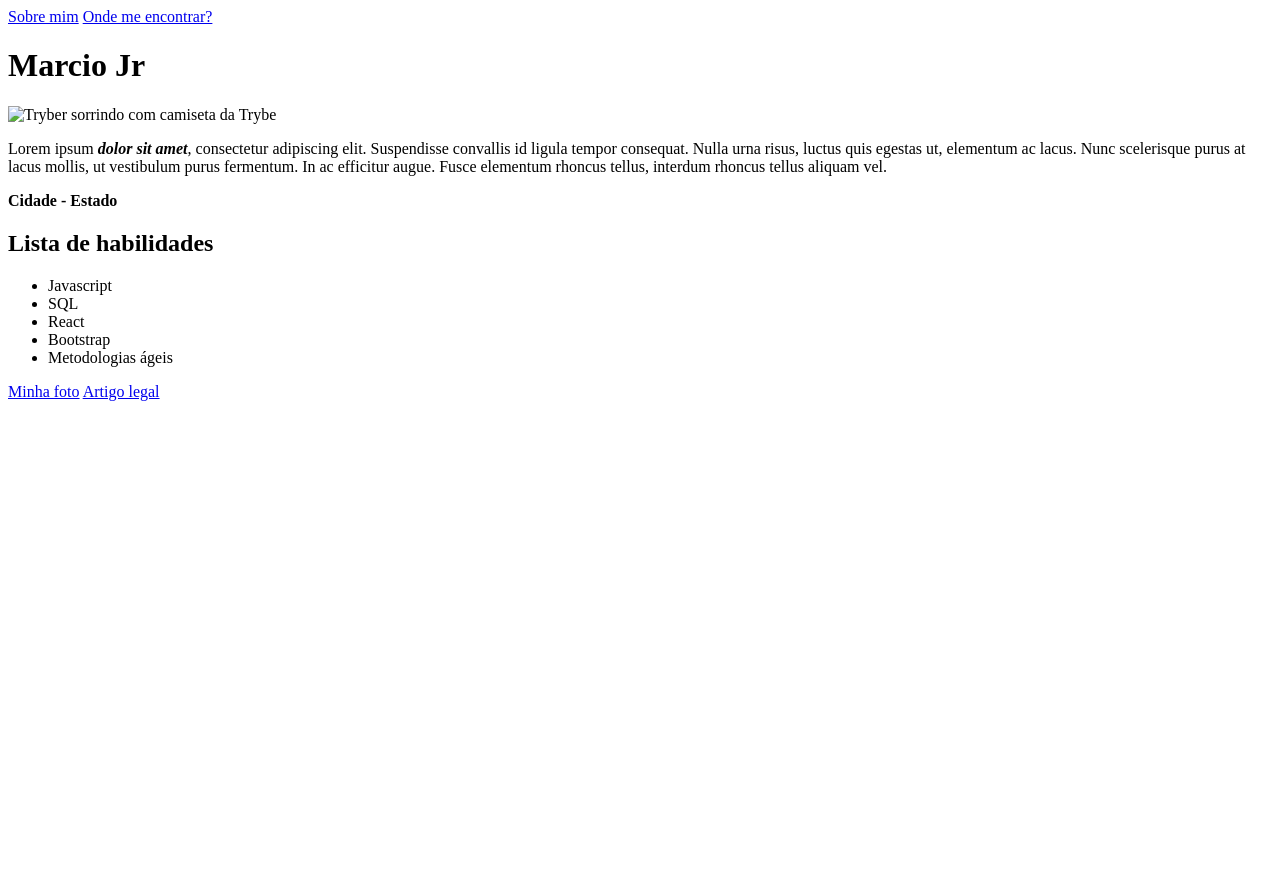
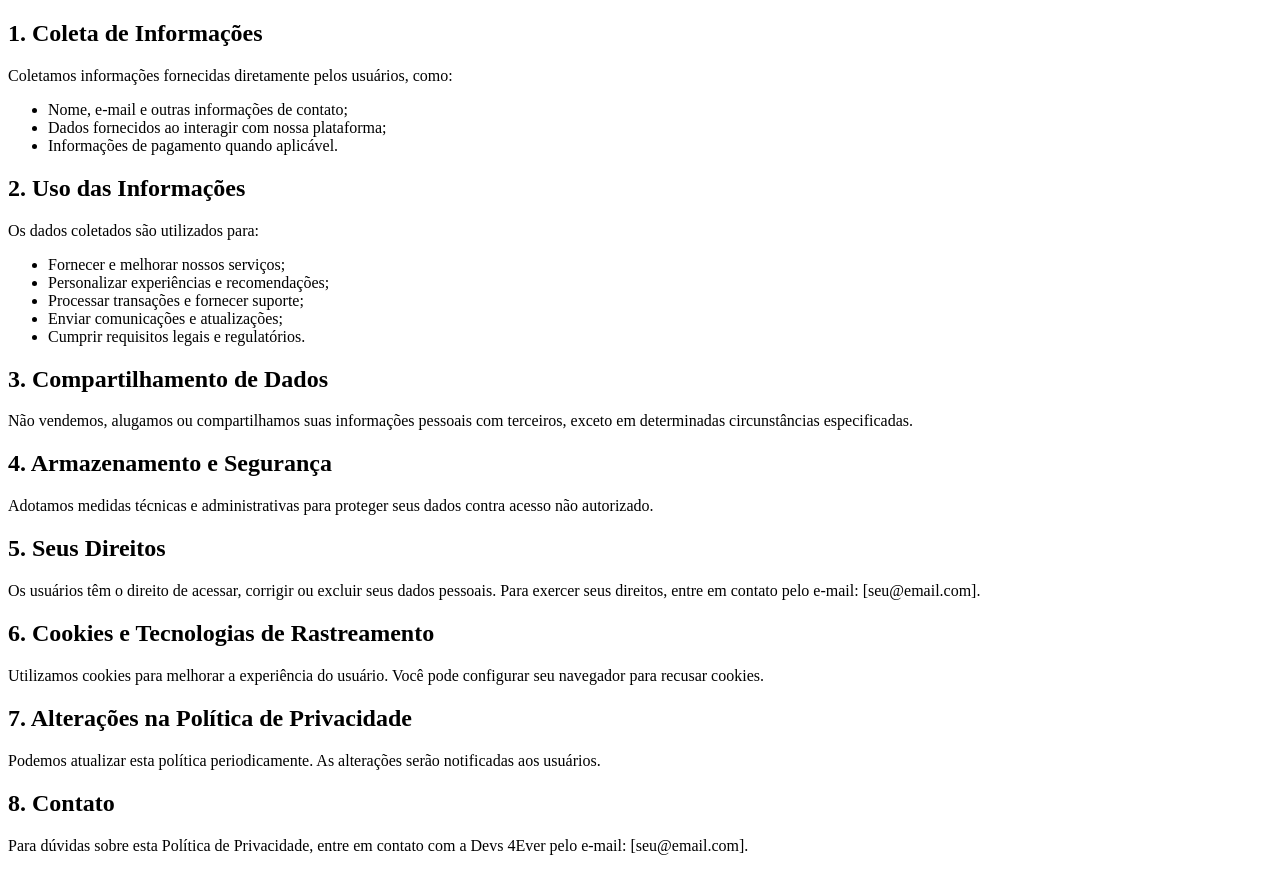
Before and after one commit to Marcio1505/Devs4everPrivacyPolicy, a plain HTML site: page index.html in a window 1280 px wide. Before the commit the page ends 800 px from the top, so only its background shows below. Drawn offline with Linux system fonts and the light colour scheme.

Commit message:
Update index.html

```diff
--- a/index.html
+++ b/index.html
@@ -4,24 +4,44 @@
     <meta charset="UTF-8">
     <meta http-equiv="X-UA-Compatible" content="IE=edge">
     <meta name="viewport" content="width=device-width, initial-scale=1.0">
-    <title>Meu Portifolio web</title>
+    <title>Devs 4Ever's Privacy Policy</title>
 </head>
 <body>
-      <a href="Sobre mim">Sobre mim</a>
-      <a href="pagina web github">Onde me encontrar?</a>
-      <h1 class="Meu nome">Marcio Jr</h1>
-      <img src="sua-foto.jpeg" alt="Tryber sorrindo com camiseta da Trybe" id="foto">
-      <p class="descricao">Lorem ipsum <strong><em>dolor sit amet</em></strong>, consectetur adipiscing elit. Suspendisse convallis id ligula tempor consequat. Nulla urna risus, luctus quis egestas ut, elementum ac lacus. Nunc scelerisque purus at lacus mollis, ut vestibulum purus fermentum. In ac efficitur augue. Fusce elementum rhoncus tellus, interdum rhoncus tellus aliquam vel.</p>
-      <p class="resido"><strong>Cidade - Estado</strong></p>
-      <h2>Lista de habilidades</h2>
-      <ul>
-        <li class="javascript">Javascript</li>
-        <li class="sql">SQL</li>
-        <li class="react">React</li>
-        <li class="bootstrap">Bootstrap</li>
-        <li class="metoAgil">Metodologias ágeis</li>
-      </ul>
-      <a href="#minha-foto">Minha foto</a>
-      <a href="https://blog.betrybe.com/carreira/frontend/" target="_blank">Artigo legal</a>
+     <h2>1. Coleta de Informações</h2>
+    <p>Coletamos informações fornecidas diretamente pelos usuários, como:</p>
+    <ul>
+        <li>Nome, e-mail e outras informações de contato;</li>
+        <li>Dados fornecidos ao interagir com nossa plataforma;</li>
+        <li>Informações de pagamento quando aplicável.</li>
+    </ul>
+
+    <h2>2. Uso das Informações</h2>
+    <p>Os dados coletados são utilizados para:</p>
+    <ul>
+        <li>Fornecer e melhorar nossos serviços;</li>
+        <li>Personalizar experiências e recomendações;</li>
+        <li>Processar transações e fornecer suporte;</li>
+        <li>Enviar comunicações e atualizações;</li>
+        <li>Cumprir requisitos legais e regulatórios.</li>
+    </ul>
+
+    <h2>3. Compartilhamento de Dados</h2>
+    <p>Não vendemos, alugamos ou compartilhamos suas informações pessoais com terceiros, exceto em determinadas circunstâncias especificadas.</p>
+
+    <h2>4. Armazenamento e Segurança</h2>
+    <p>Adotamos medidas técnicas e administrativas para proteger seus dados contra acesso não autorizado.</p>
+
+    <h2>5. Seus Direitos</h2>
+    <p>Os usuários têm o direito de acessar, corrigir ou excluir seus dados pessoais. Para exercer seus direitos, entre em contato pelo e-mail: [seu@email.com].</p>
+
+    <h2>6. Cookies e Tecnologias de Rastreamento</h2>
+    <p>Utilizamos cookies para melhorar a experiência do usuário. Você pode configurar seu navegador para recusar cookies.</p>
+
+    <h2>7. Alterações na Política de Privacidade</h2>
+    <p>Podemos atualizar esta política periodicamente. As alterações serão notificadas aos usuários.</p>
+
+    <h2>8. Contato</h2>
+    <p>Para dúvidas sobre esta Política de Privacidade, entre em contato com a Devs 4Ever pelo e-mail: [seu@email.com].</p>
+</div>
 </body>
 </html>
```
